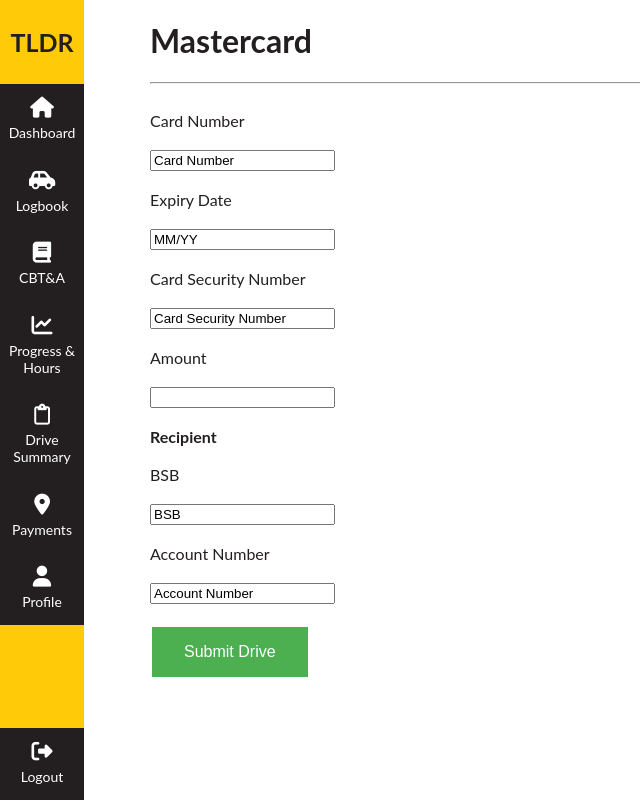
After one commit to Bloodshire/COMP2030-United, a PHP site: page /mastercard.php in a window 1280 px wide. The commit adds this page. Shown: the whole page, without its empty margins (0-640 px from the left). Run offline with PHP 8.4, Linux system fonts and the light colour scheme.

Commit message:
mastercard

```diff
--- /dev/null
+++ b/mastercard.php
@@ -0,0 +1,58 @@
+<!DOCTYPE html>
+<head>
+    <title>Log Drive</title>
+    <meta charset="utf-8">
+    <meta name="Authors" content=" Callum and Michael">
+    <link rel="stylesheet" href="styles/style.css">
+    <script src="scripts/script.js" defer></script>
+</head>
+
+<html>
+<body>
+    <?php require_once "inc/menu.inc.php"; ?>
+    <h1>Mastercard</h1>
+    <hr>
+    <br>
+    <label>Card Number</label>
+    <br>
+    <br>
+    <input type="text" value="Card Number" required>
+    <br>
+    <br>
+    <label>Expiry Date</label>
+    <br>
+    <br>
+    <input type="text" value="MM/YY" required>
+    <br>
+    <br>
+    <label>Card Security Number</label>
+    <br>
+    <br>
+    <input type="text" value="Card Security Number" required>
+    <br>
+    <br>
+    <label>Amount</label>
+    <br>
+    <br>
+    <input type="number" value="amount" required>
+    <br>
+    <br>
+    <label><b>Recipient</b></label>
+    <br>
+    <br>
+    <label>BSB</label>
+    <br>
+    <br>
+    <input type="text" value="BSB" required>
+    <br>
+    <br>
+    <label>Account Number</label>
+    <br>
+    <br>
+    <input type="text" value="Account Number" required>
+    <br>
+    <br>
+    <input type="submit" class="sub-button-payments" value="Submit Drive" />
+
+</body>
+</html>
--- a/payments.php
+++ b/payments.php
@@ -17,7 +17,9 @@
     <label><b>Payment options</b></label>
     <br>
     <button class="paypal" type="button">Paypal</button>
+    <a href="mastercard.php">
     <button class="mastercard" type="button">Mastercard</button>
+    </a>
     <button class="visa" type="button">Visa</button>
     <br>
     <br>
--- a/styles/style.css
+++ b/styles/style.css
@@ -396,3 +396,22 @@ div label {
   color: black;
   border: 2px solid black;
 }
+.sub-button-payments {
+  background-color: #4CAF50; /* Green */
+  border: none;
+  color: white;
+  padding: 16px 32px;
+  text-align: center;
+  text-decoration: none;
+  display: inline-block;
+  font-size: 16px;
+  margin: 4px 2px;
+  transition-duration: 0.4s;
+  cursor: pointer;
+}
+
+.sub-button-payments:hover {
+  background-color: white;
+  color: black;
+  border: 2px solid #4CAF50;
+}
```
